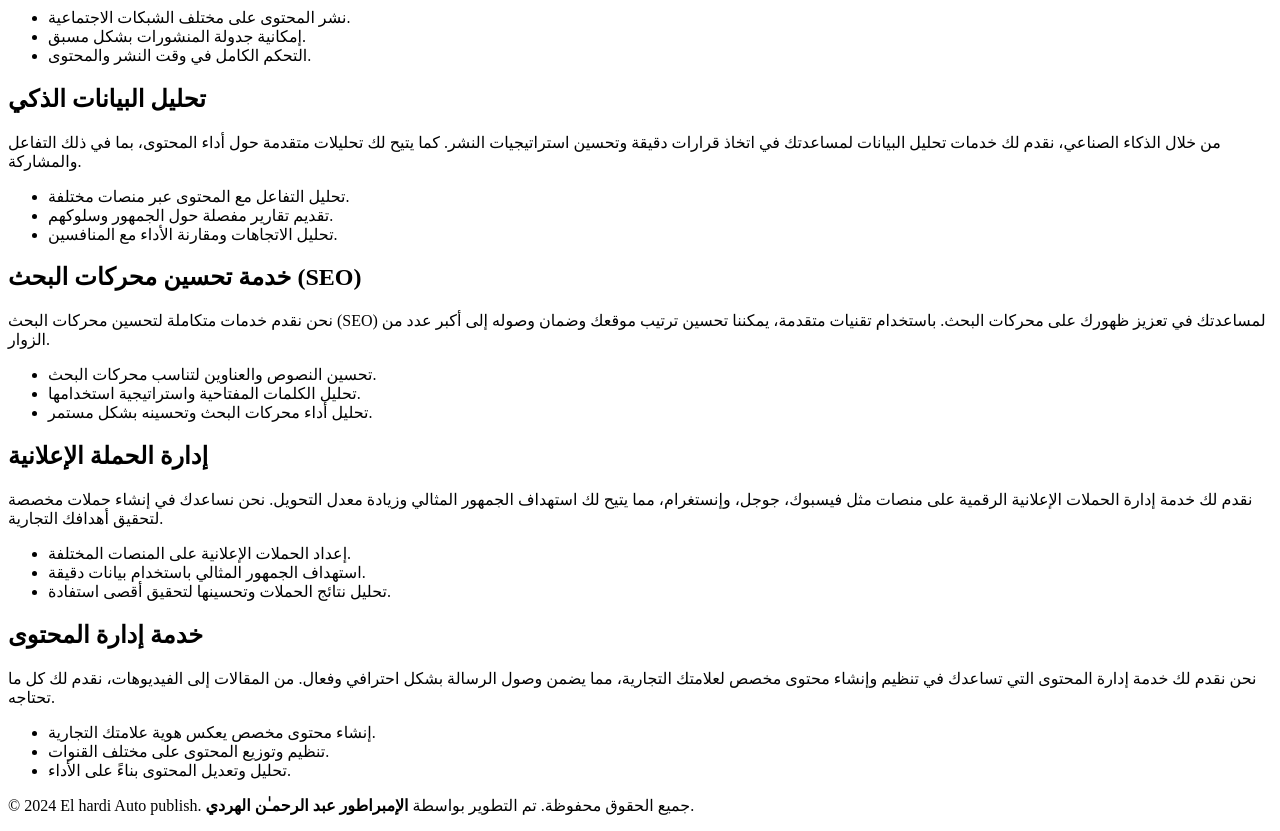
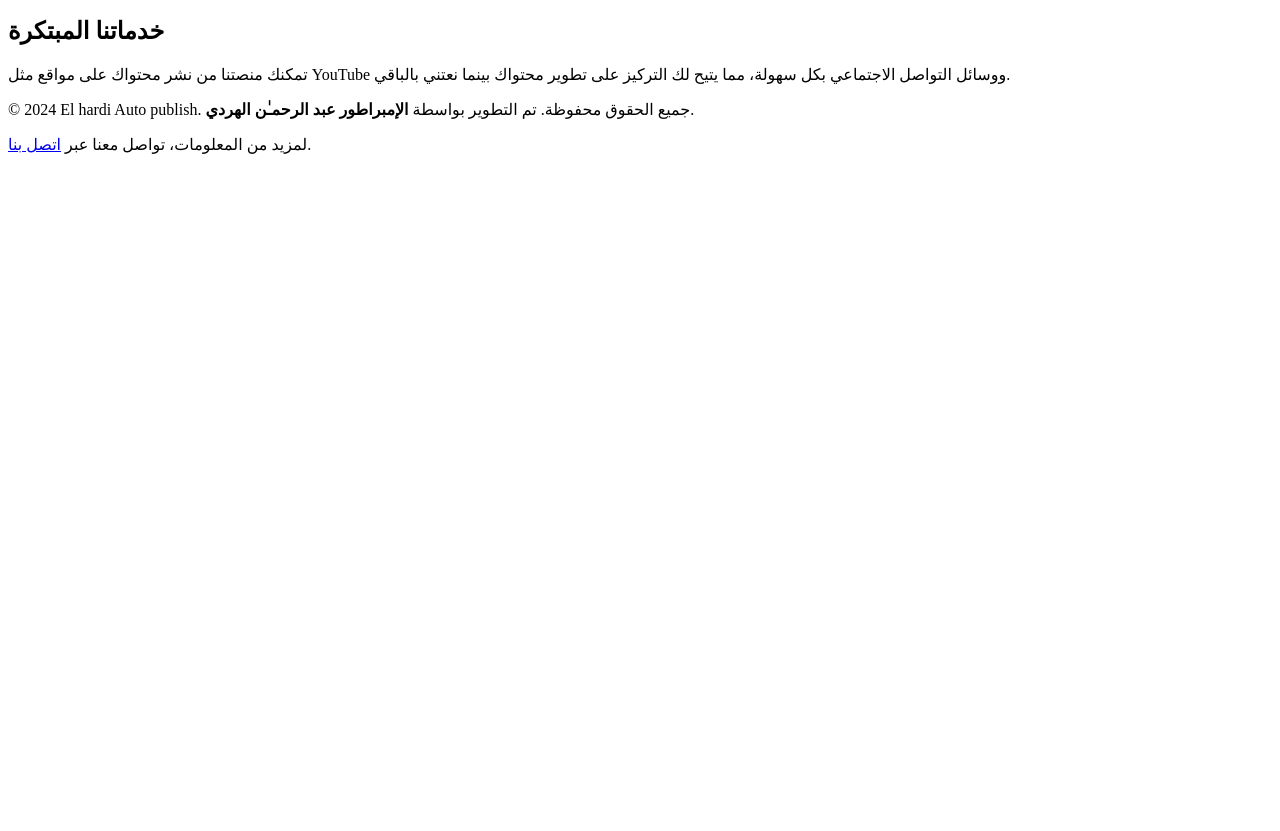
Before and after one commit to Emperor-1231/El-hardi-Auto-publish-, a website: page views/services.html in a window 1280 px wide. Shown: the part 214-1045 px from the top of the page. After the commit the page ends 800 px from the top, so only its background shows below. Drawn offline with Linux system fonts and the light colour scheme.

Commit message:
services.html

```diff
--- a/views/services.html
+++ b/views/services.html
@@ -1,69 +1,58 @@
 <!-- services.html -->
 <!DOCTYPE html>
 <html lang="ar">
-
 <head>
     <meta charset="UTF-8">
     <meta name="viewport" content="width=device-width, initial-scale=1.0">
     <meta http-equiv="X-UA-Compatible" content="ie=edge">
     <title>خدماتنا | El hardi Auto publish</title>
-    <link rel="stylesheet" href="/public/style.css"> <!-- تعديل المسار ليتناسب مع بنية المشروع -->
+    <link rel="stylesheet" href="public/style.css">
 </head>
 
-<body>
-    <header>
-        <h1>خدماتنا</h1>
-        <p>نقدم لك خدمات مبتكرة في عالم النشر الآلي، لتحسين تجربتك على الإنترنت، ونجعل عملية النشر أسهل وأكثر فعالية.</p>
-    </header>
+<body class="loading">
+
+    <!-- شاشة التحميل -->
+    <div class="loader">
+        <div class="spinner"></div>
+    </div>
+
+    <!-- تضمين الـ nav و header -->
+    <div class="nav">
+        <!-- نسخ محتوى nav.html هنا -->
+        <nav>
+            <ul>
+                <li><a href="/index.html">الصفحة الرئيسية</a></li>
+                <li><a href="/about.html">من نحن</a></li>
+                <li><a href="/faq.html">الأسئلة الشائعة</a></li>
+                <li><a href="/contact.html">اتصل بنا</a></li>
+                <li><a href="/layout.html">الهيكل الأساسي</a></li>
+            </ul>
+        </nav>
+    </div>
+
+    <div class="header">
+        <!-- نسخ محتوى header.html هنا -->
+        <header>
+            <h1>مرحبًا بك في El hardi Auto publish</h1>
+            <p>نحن هنا لنساعدك في أتمتة عملية نشر المحتوى الخاص بك بطريقة ذكية وسهلة. استمتع بتجربة النشر التلقائي على منصات متعددة بكفاءة عالية.</p>
+        </header>
+    </div>
 
     <section class="services">
-        <h2>خدمة النشر الآلي</h2>
-        <p>نحن نقدم خدمة نشر آلي متطورة تساعدك على نشر المحتوى تلقائيًا في مختلف المنصات مثل فيسبوك، تويتر، إنستغرام، وغيرها. بفضل هذه الخدمة، يمكن للمستخدمين جدولة منشوراتهم والتفاعل مع جمهورهم دون الحاجة إلى القلق بشأن التوقيت.</p>
-        <ul>
-            <li>نشر المحتوى على مختلف الشبكات الاجتماعية.</li>
-            <li>إمكانية جدولة المنشورات بشكل مسبق.</li>
-            <li>التحكم الكامل في وقت النشر والمحتوى.</li>
-        </ul>
-
-        <h2>تحليل البيانات الذكي</h2>
-        <p>من خلال الذكاء الصناعي، نقدم لك خدمات تحليل البيانات لمساعدتك في اتخاذ قرارات دقيقة وتحسين استراتيجيات النشر. كما يتيح لك تحليلات متقدمة حول أداء المحتوى، بما في ذلك التفاعل والمشاركة.</p>
-        <ul>
-            <li>تحليل التفاعل مع المحتوى عبر منصات مختلفة.</li>
-            <li>تقديم تقارير مفصلة حول الجمهور وسلوكهم.</li>
-            <li>تحليل الاتجاهات ومقارنة الأداء مع المنافسين.</li>
-        </ul>
-
-        <h2>خدمة تحسين محركات البحث (SEO)</h2>
-        <p>نحن نقدم خدمات متكاملة لتحسين محركات البحث (SEO) لمساعدتك في تعزيز ظهورك على محركات البحث. باستخدام تقنيات متقدمة، يمكننا تحسين ترتيب موقعك وضمان وصوله إلى أكبر عدد من الزوار.</p>
-        <ul>
-            <li>تحسين النصوص والعناوين لتناسب محركات البحث.</li>
-            <li>تحليل الكلمات المفتاحية واستراتيجية استخدامها.</li>
-            <li>تحليل أداء محركات البحث وتحسينه بشكل مستمر.</li>
-        </ul>
-
-        <h2>إدارة الحملة الإعلانية</h2>
-        <p>نقدم لك خدمة إدارة الحملات الإعلانية الرقمية على منصات مثل فيسبوك، جوجل، وإنستغرام، مما يتيح لك استهداف الجمهور المثالي وزيادة معدل التحويل. نحن نساعدك في إنشاء حملات مخصصة لتحقيق أهدافك التجارية.</p>
-        <ul>
-            <li>إعداد الحملات الإعلانية على المنصات المختلفة.</li>
-            <li>استهداف الجمهور المثالي باستخدام بيانات دقيقة.</li>
-            <li>تحليل نتائج الحملات وتحسينها لتحقيق أقصى استفادة.</li>
-        </ul>
-
-        <h2>خدمة إدارة المحتوى</h2>
-        <p>نحن نقدم لك خدمة إدارة المحتوى التي تساعدك في تنظيم وإنشاء محتوى مخصص لعلامتك التجارية، مما يضمن وصول الرسالة بشكل احترافي وفعال. من المقالات إلى الفيديوهات، نقدم لك كل ما تحتاجه.</p>
-        <ul>
-            <li>إنشاء محتوى مخصص يعكس هوية علامتك التجارية.</li>
-            <li>تنظيم وتوزيع المحتوى على مختلف القنوات.</li>
-            <li>تحليل وتعديل المحتوى بناءً على الأداء.</li>
-        </ul>
-
+        <h2>خدماتنا المبتكرة</h2>
+        <p>تمكنك منصتنا من نشر محتواك على مواقع مثل YouTube ووسائل التواصل الاجتماعي بكل سهولة، مما يتيح لك التركيز على تطوير محتواك بينما نعتني بالباقي.</p>
     </section>
 
-    <footer>
-        <p>&copy; 2024 El hardi Auto publish. جميع الحقوق محفوظة. تم التطوير بواسطة <strong>الإمبراطور عبد الرحمـٰن الهردي</strong>.</p>
-    </footer>
+    <!-- تضمين الـ footer -->
+    <div class="footer">
+        <!-- نسخ محتوى footer.html هنا -->
+        <footer>
+            <p>&copy; 2024 El hardi Auto publish. جميع الحقوق محفوظة. تم التطوير بواسطة <strong>الإمبراطور عبد الرحمـٰن الهردي</strong>.</p>
+            <p>لمزيد من المعلومات، تواصل معنا عبر <a href="/contact.html">اتصل بنا</a>.</p>
+        </footer>
+    </div>
 
-    <script src="/public/script.js"></script> <!-- تعديل المسار ليتناسب مع بنية المشروع -->
+    <script src="public/script.js"></script>
+
 </body>
-
 </html>
```
